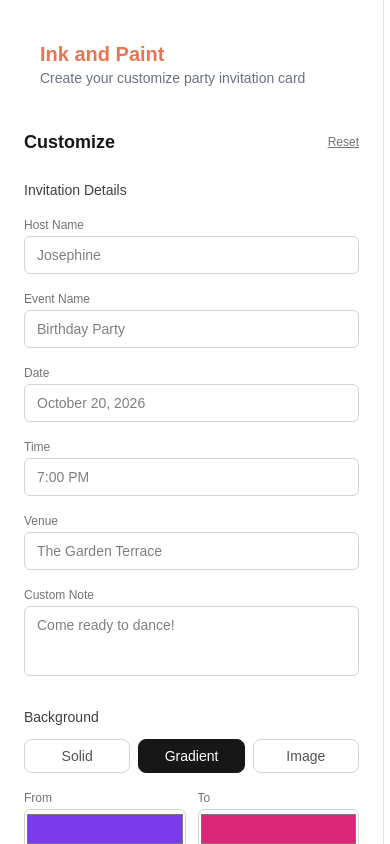
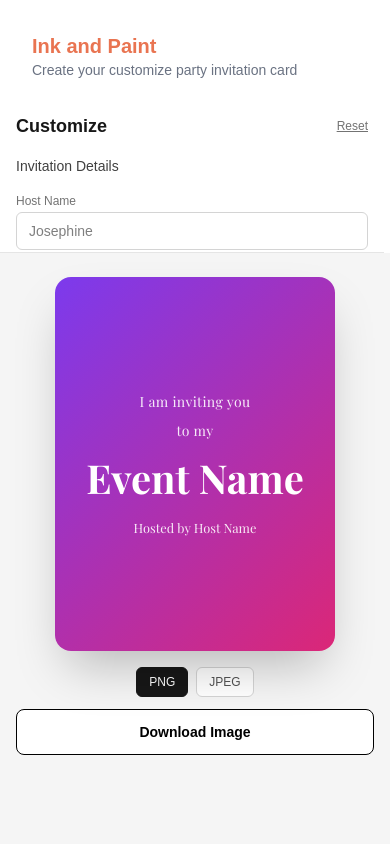
Before and after one commit to neducod/party-card, a Next.js app: page / in a window 390 px wide. Shown: the top 844 px of the page. Built offline with nearby package versions, Linux system fonts and the light colour scheme.

Commit message:
responsive design fixedddd

```diff
--- a/components/CardPreview.tsx
+++ b/components/CardPreview.tsx
@@ -21,11 +21,11 @@ export const CardPreview = forwardRef<HTMLDivElement, CardPreviewProps>(
             backgroundPosition: "center",
           }
         : { background: style.backgroundColor };
-
+//relative flex aspect-[3/4] w-full max-w-md flex-col items-center justify-center overflow-hidden rounded-2xl px-8 py-12 text-center shadow-2xl
     return (
       <div
         ref={ref}
-        className="relative flex aspect-[3/4] w-full max-w-md flex-col items-center justify-center overflow-hidden rounded-2xl px-8 py-12 text-center shadow-2xl"
+        className="relative flex aspect-[3/4] w-full max-w-[280px] sm:max-w-md flex-col items-center justify-center overflow-hidden rounded-2xl px-6 py-8 md:px-8 md:py-12 text-center shadow-2xl"
         style={{ ...backgroundStyle, color: style.textColor, fontFamily: style.fontFamily }}
       >
         {/* Dark overlay so text stays readable on busy photos */}
--- a/components/ControlsSidebar.tsx
+++ b/components/ControlsSidebar.tsx
@@ -30,9 +30,10 @@ export function ControlsSidebar({ state, updateDetails, updateStyle, updateGradi
   const removeImage = () => {
     updateStyle({ backgroundImage: null, backgroundMode: "gradient" });
   };
+  //flex w-full max-w-sm flex-col gap-6 overflow-y-auto border-r border-neutral-200 bg-white p-6
 
   return (
-    <aside className="flex w-full max-w-sm flex-col gap-6 overflow-y-auto border-r border-neutral-200 bg-white p-6">
+    <aside className="flex w-full max-w-sm flex-col gap-4 overflow-y-auto border-b border-neutral-200 bg-white p-4 max-h-[30vh] md:max-h-none md:border-b-0 md:border-r md:p-6">
       <div className="flex flex-col p-4">
           <h1 className="text-xl font-extrabold text-[#E97451] ">Ink and Paint</h1>
           <p className="text-sm text-gray-500">Create your customize party invitation card</p>
```
